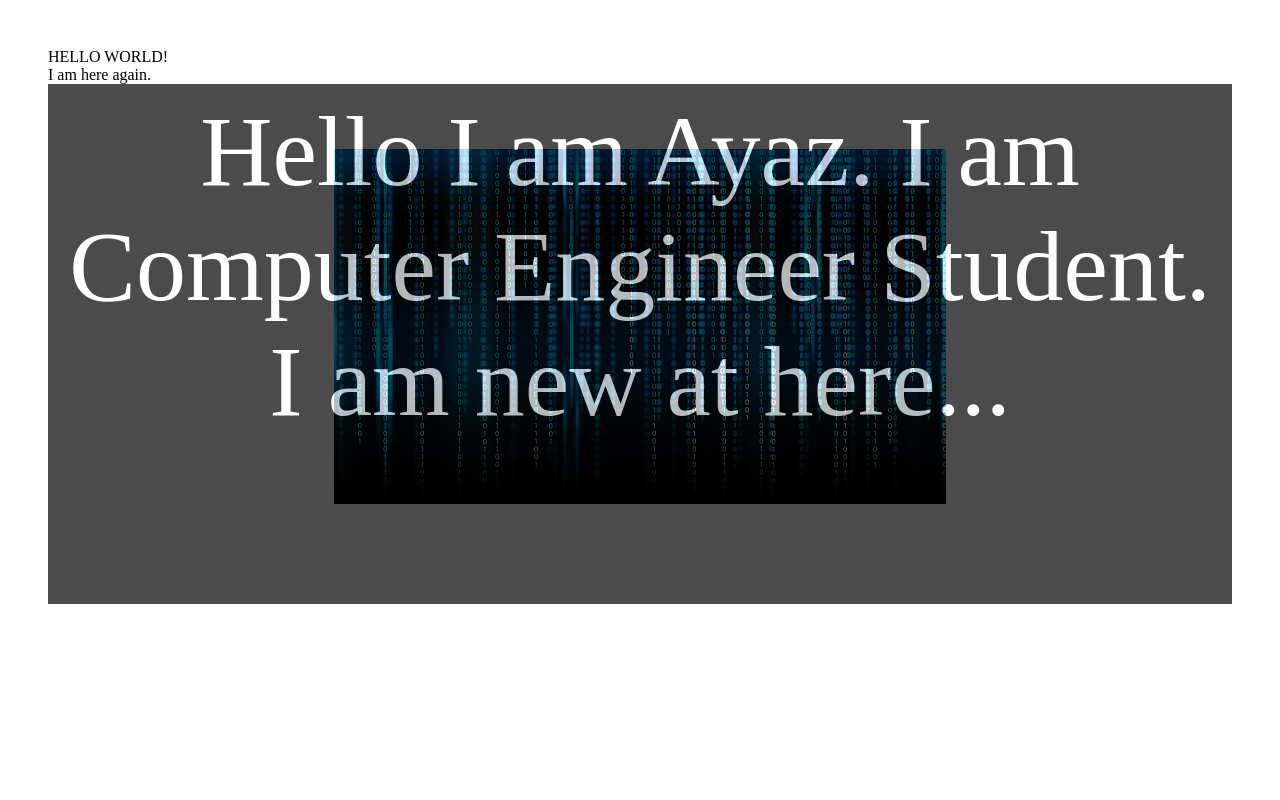
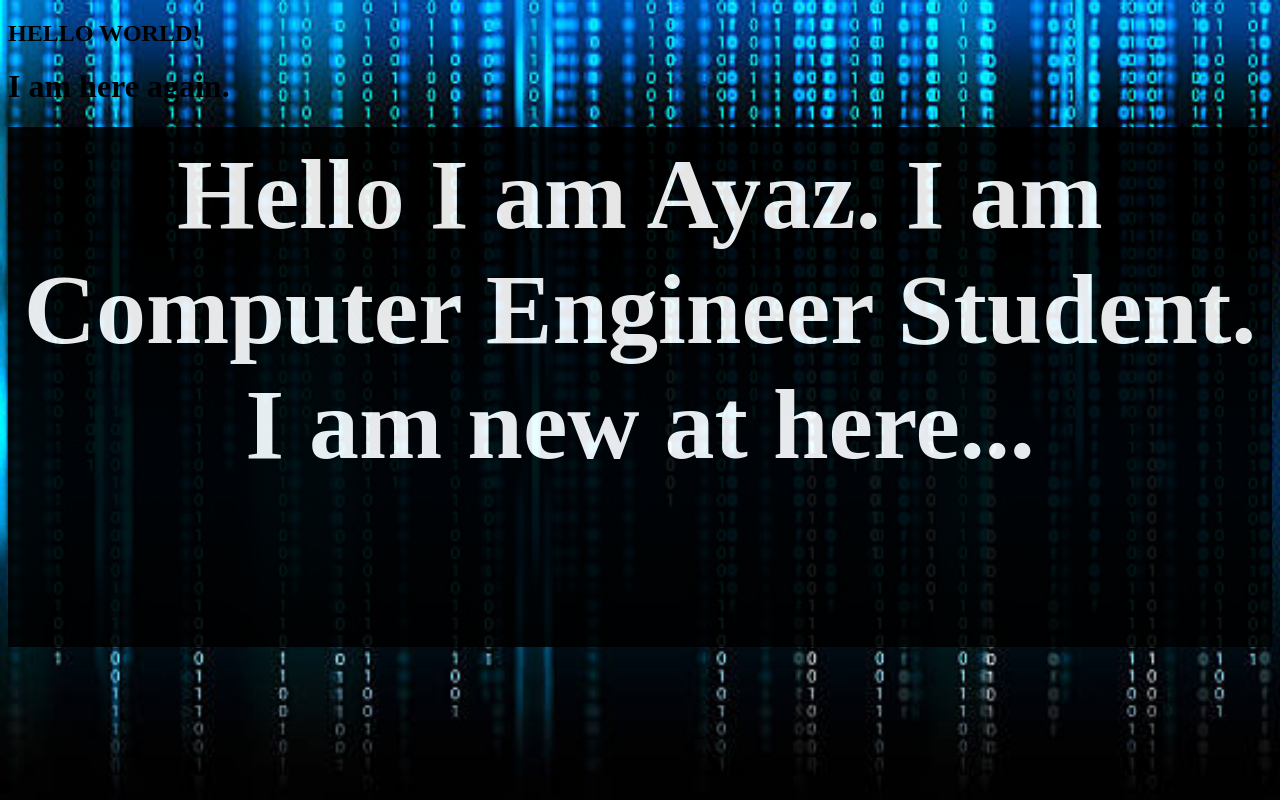
Before and after one commit to ayazwx/new-website, a plain HTML site: page index.html in a window 1280 px wide. Drawn offline with Linux system fonts and the light colour scheme.

Commit message:
background and some words were edited

```diff
--- a/index.html
+++ b/index.html
@@ -4,22 +4,16 @@
     <meta charset="utf-8">
     <title>Hello World!</title>
     <style type="text/css">
-        #div1 {
-            width: 50px;
-            height: 50px;
-            background-color: blue;
-            display: inline-block;
-        }
         #background {
             background-image: url(images/codes.jpg);
-            padding: 40px;
+            padding: auto;
             background-repeat: no-repeat;
             background-position: center;
         }
         #textbox {
             width: auto;
             height: 500px;
-            opacity: 0.7;
+            opacity: 0.9;
             background-color: black;
             padding: 10px;
 
@@ -30,14 +24,21 @@
         font-size: 100px;
 
         }
+        body {
+            background-attachment: fixed;
+            background-size: cover;
+            background-image: url('images/codes.jpg');
+            background-repeat: no-repeat;
+          }
+
 
     </style>
 
 </head>
 <body>
-    <div id="background">
-        <div id="">HELLO WORLD!</div>
-        <div id="">I am here again.</div>
+    <div id="">
+        <h2>HELLO WORLD!<h2>
+        <h1>I am here again.<h1>
         <div id="textbox">
             <div class="text">Hello I am Ayaz. I am Computer Engineer Student. I am new at here...</div>
         </div>
```
